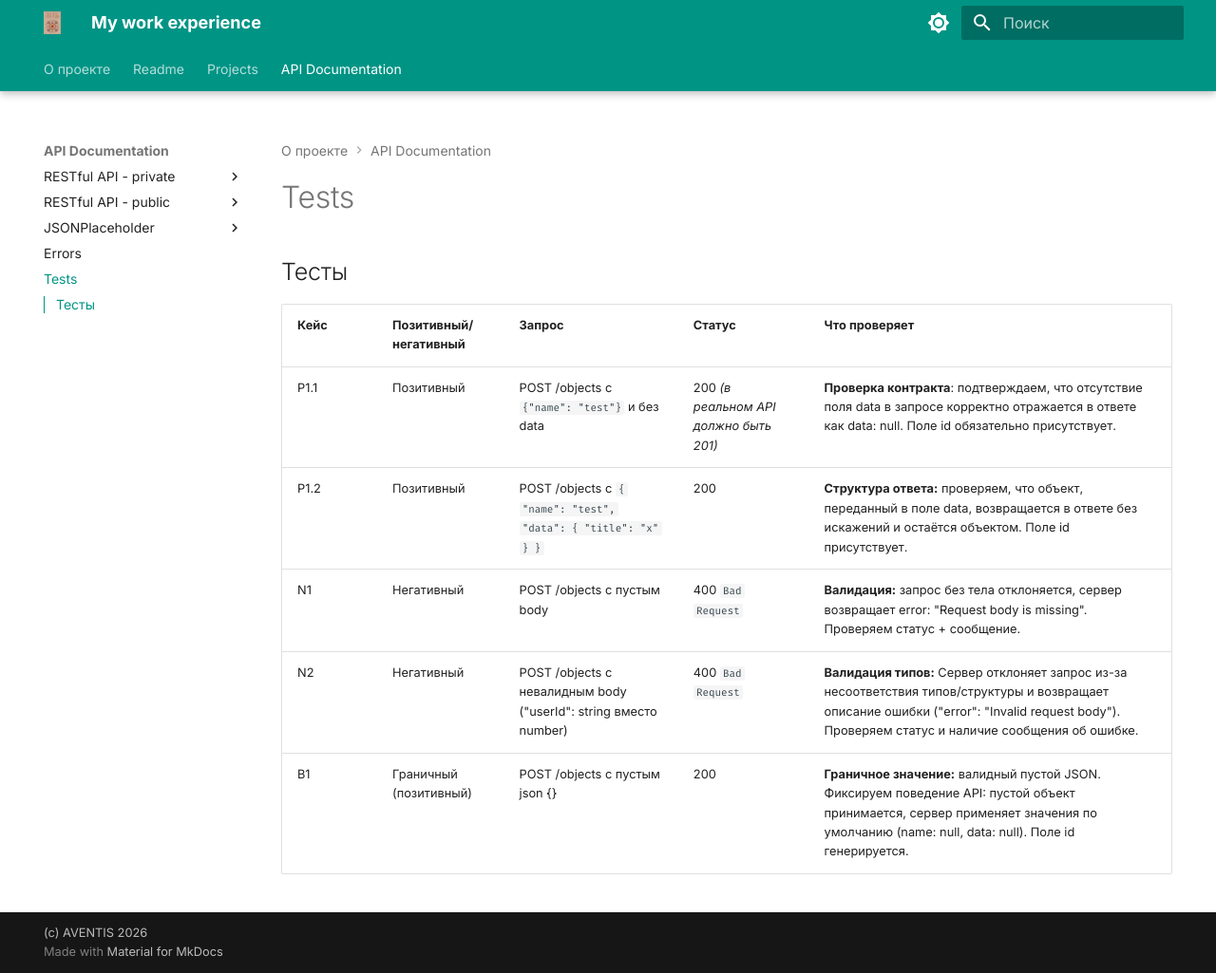
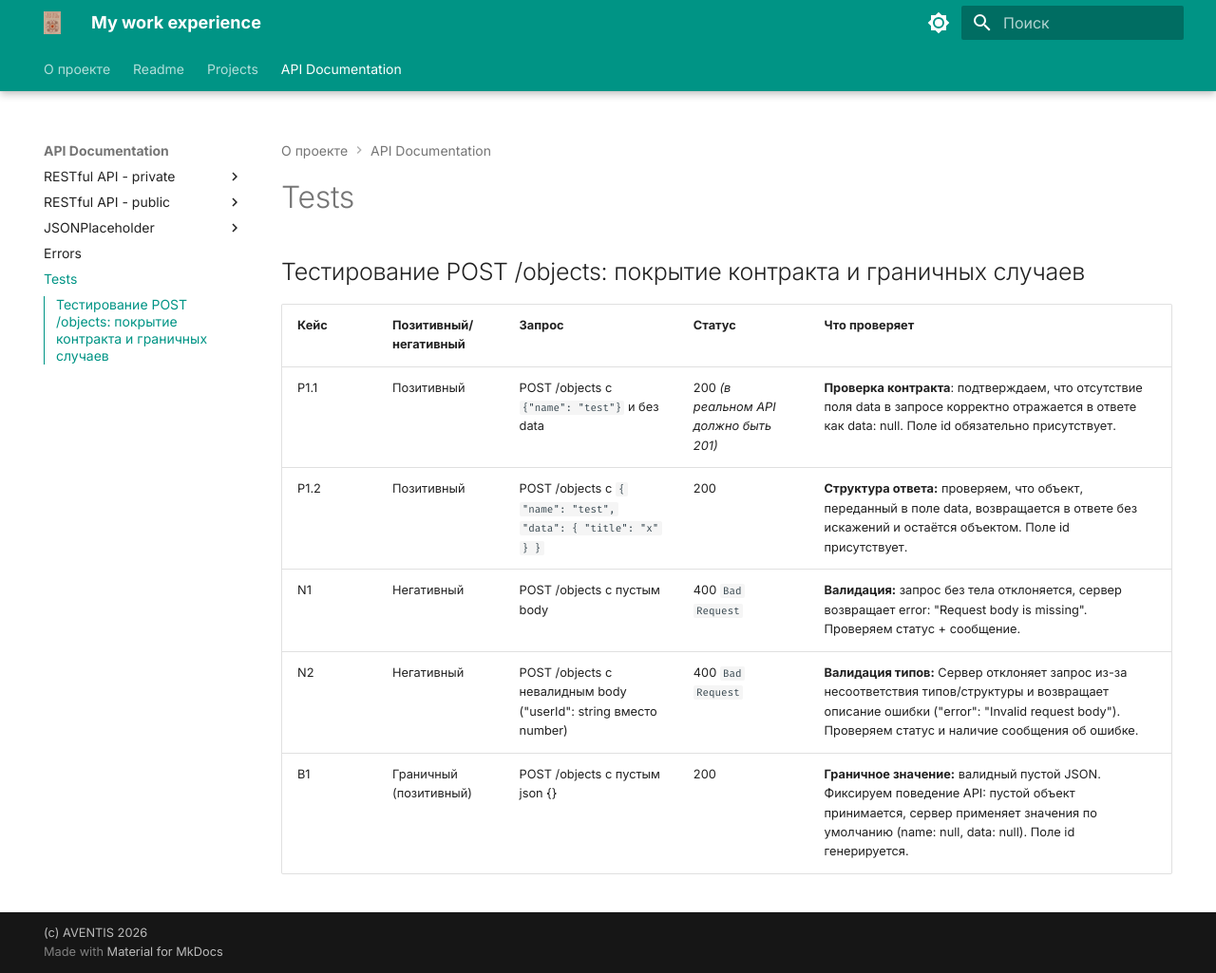
Before and after one commit to aventis1981/Techwriter_docs, an MkDocs documentation site: the page built from docs/api_12_tests.md, in a window 1280 px wide and 1025 px high. Shown: the whole window at 95% size. Built offline with MkDocs 1.6.1 and Material for MkDocs 9.7.7, drawn with Linux system fonts in a browser that asks for light colours.

Commit message:
small change

```diff
--- a/docs/api_12_tests.md
+++ b/docs/api_12_tests.md
@@ -1,5 +1,6 @@
 
-## 	Тесты
+## Тестирование POST /objects: покрытие контракта и граничных случаев
+
 |Кейс	| Позитивный/негативный	|Запрос	|Статус |Что проверяет|
 | --- | --- | --- | --- | --- |
 |P1.1 | Позитивный |POST /objects с `{"name": "test"}` и без data |200 *(в реальном API должно быть 201)* |**Проверка контракта**: подтверждаем, что отсутствие поля data в запросе корректно отражается в ответе как data: null. Поле id обязательно присутствует.|
```
